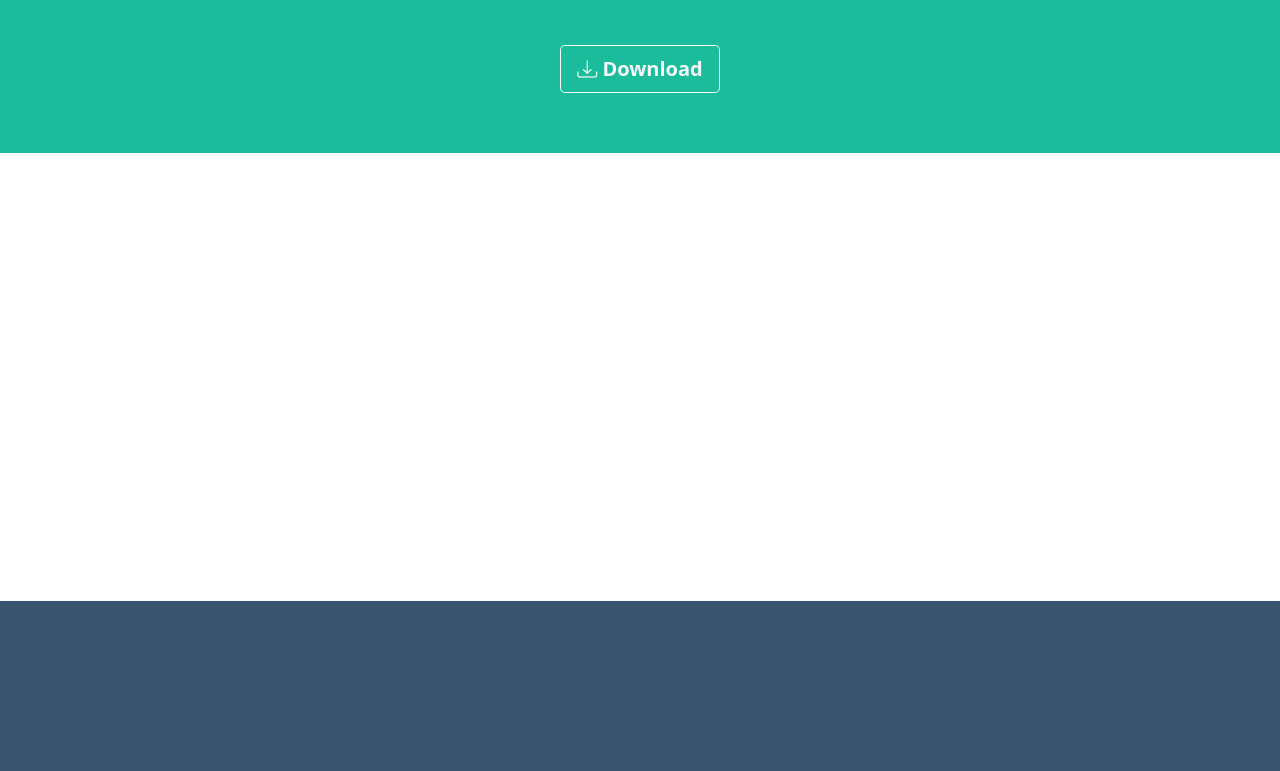
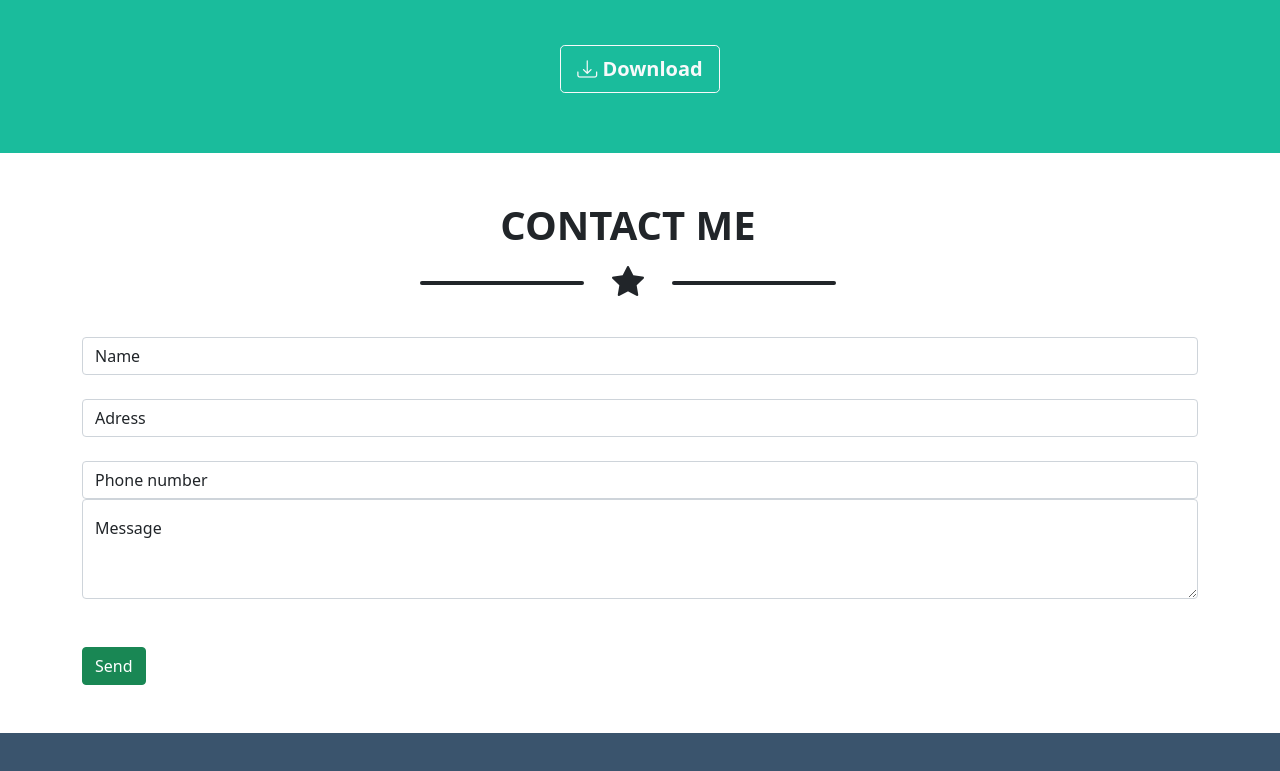
Before and after one commit to DamianoD88/html-css-bootstrap-freelancer, a plain HTML site: page index.html in a window 1280 px wide. Shown: the part 1719-2490 px from the top of the page. Drawn offline with nearby package versions, Linux system fonts and the light colour scheme.

Commit message:
add contact

```diff
--- a/css/style.css
+++ b/css/style.css
@@ -25,6 +25,12 @@ span {
 
 .pictures.card-img {
     border-radius: 10px;
+
+}
+
+.pictures.card-img:hover {
+    cursor: pointer;
+    background-color: rgba(0, 0, 0, 0.7);
 }
 
 #about {
@@ -39,7 +45,6 @@ span {
 }
 
 .contact {
-    height: 400px;
     width: 100%;
 
 }
--- a/index.html
+++ b/index.html
@@ -156,7 +156,33 @@
             <section class="contact">
                 <div class="container">
                     <div class="row">
+                        <div class="row ">
+                            <div class="col-12 text-center text-uppercase">
+                                <h1 class="fs-1 fw-bolder mt-5">Contact me</h1>
+                                <span class="riga d-inline-block mb-2 bg-dark rounded-pill"></span>
+                                <i class="bi bi-star-fill fs-2 mx-4 d-inline-block mb-2 bg-transparent "></i>
+                                <span class="riga d-inline-block mb-2 bg-dark rounded-pill"></span>
+                            </div>
+                        </div>
+                    </div>
+                    <div class="row">
+                        <div class="col-12 position-relative">
+                            <label for="validationTooltip01" class="form-label"></label>
+                            <input type="text" class="form-control" id="validationTooltip01" value="Name" required>
+                            <label for="validationTooltip01" class="form-label"></label>
+                            <input type="text" class="form-control" id="validationTooltip01" value="Adress" required>
+                            <label for="validationTooltip01" class="form-label"></label>
+                            <input type="text" class="form-control" id="validationTooltip01" value="Phone number" required>
+                            <!-- text area -->
+                            <div class="form-floating">
+                                <textarea class="form-control" placeholder="Leave a comment here" id="floatingTextarea2" style="height: 100px"></textarea>
+                                <label for="floatingTextarea2">Message</label>
+                            </div>
 
+                            <div class="col-12 mt-5">
+                                <button class="btn btn-success" type="submit">Send</button>
+                              </div>
+                        </div>
                     </div>
                 </div>
             </section>
```
